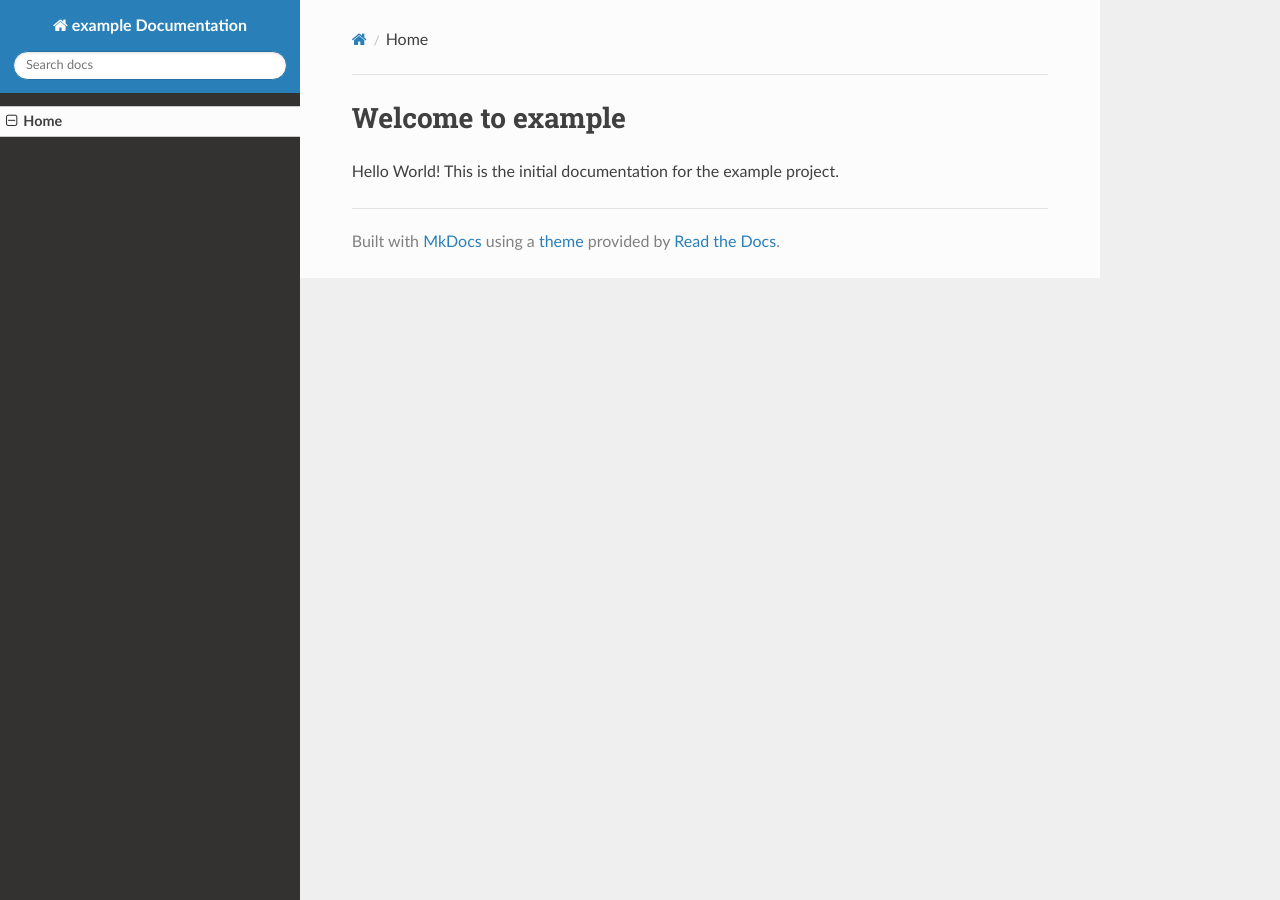
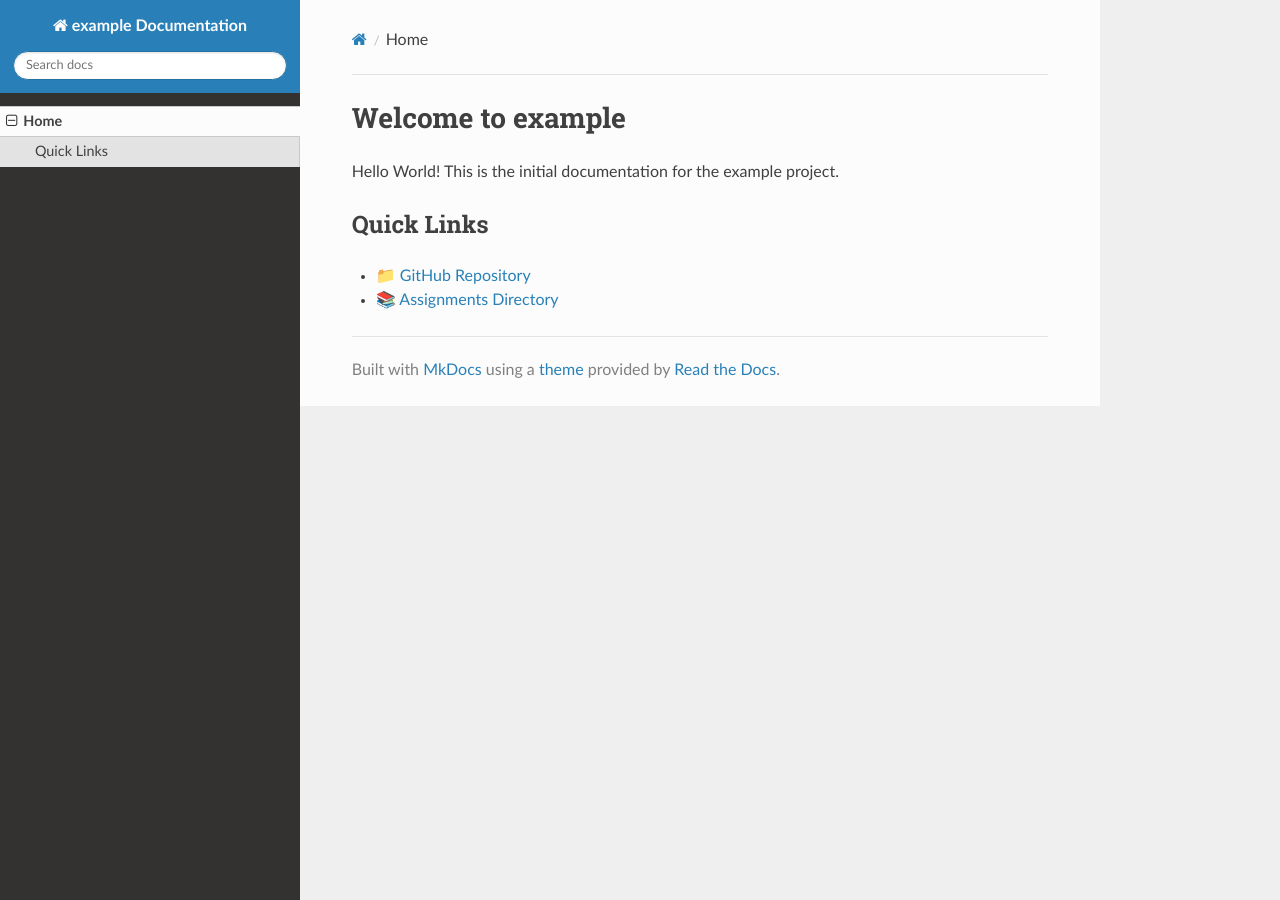
Before and after one commit to cloudmesh-ai-luc/example, an MkDocs documentation site: the page built from docs/index.md, in a window 1280 px wide. Built offline with MkDocs 1.6.1, drawn with Linux system fonts in a browser that asks for light colours; nearby versions of some CDN libraries.

Commit message:
Update home page with GitHub links

```diff
--- a/docs/index.md
+++ b/docs/index.md
@@ -1,3 +1,7 @@
 # Welcome to example
 
 Hello World! This is the initial documentation for the example project.
+
+## Quick Links
+- 📁 [GitHub Repository](https://github.com/cloudmesh-ai-luc/example)
+- 📚 [Assignments Directory](https://github.com/cloudmesh-ai-luc/example/tree/main/assignments)
```
